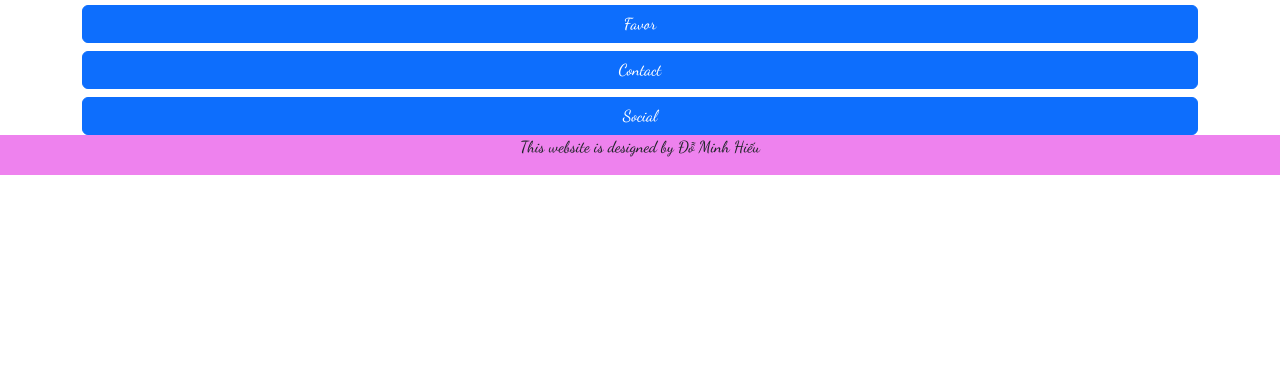
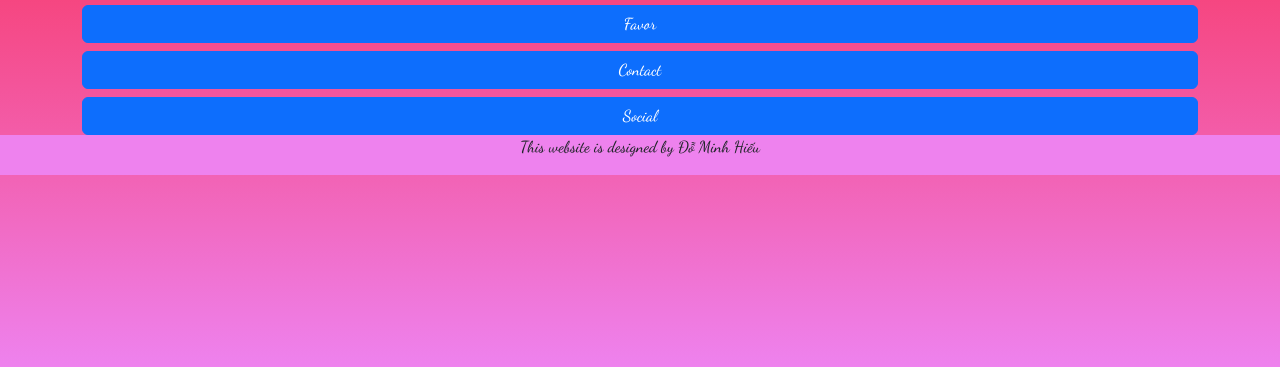
Before and after one commit to hieu45666/Case-Study-2, a plain HTML site: page info.html in a window 1280 px wide. Shown: the part 433-800 px from the top of the page. Drawn offline with nearby package versions, Linux system fonts and the light colour scheme.

Commit message:
Lại up

```diff
--- a/scss/style-info.scss
+++ b/scss/style-info.scss
@@ -16,6 +16,7 @@ html, body {
     font-size: $fontsize;
     font-family: $font;
     text-align: center;
+    background: linear-gradient(to bottom, red, violet);
 }
 
 
```
Also changed, not shown: scss/style-info.css, 1 other file.
